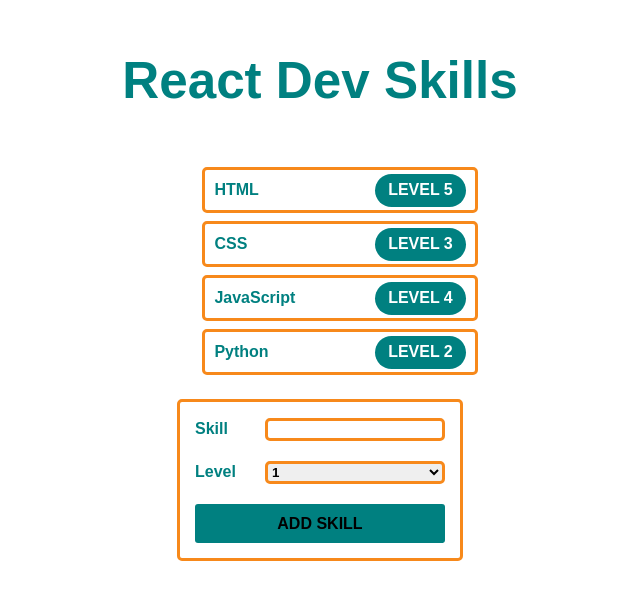
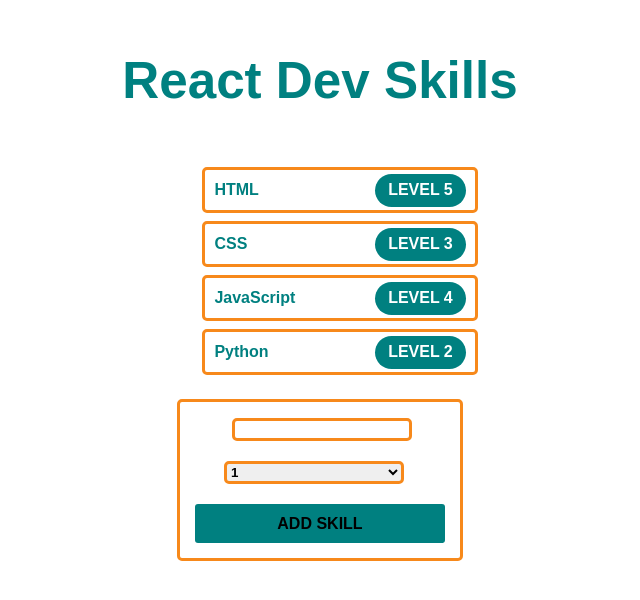
Before and after one commit to KeyNun95/react-dev-skills, a React (Vite) app: page / in a window 1280 px wide. Shown: the part 110-710 px from the top of the page, without its empty margins (320-960 px from the left). Built offline with nearby package versions, Linux system fonts and the light colour scheme.

Commit message:
finished

```diff
--- a/src/App.jsx
+++ b/src/App.jsx
@@ -14,20 +14,28 @@ import './App.css'
 // ];
 
 function App() {
-console.log('useState is..', useState);
-const [skills, setskills] = useState([
-  { name: "HTML", level: 5 },
-  { name: "CSS", level: 3 },
-  { name: "JavaScript", level: 4},
-  { name: "Python", level: 2},
-])
+  // console.log('useState is..', useState);
+  const [skillsObj, setSkills] = useState([
+    { name: "HTML", level: 5 },
+    { name: "CSS", level: 3 },
+    { name: "JavaScript", level: 4},
+    { name: "Python", level: 2},
+  ]);
+
+  function addSkill(skillFromTheForm) {
+    setSkills([
+      skillFromTheForm,
+      ...skillsObj
+    ])
+  }
+
 
   return (
     <div className="App">
       <h1>React Dev Skills</h1>
-      <SkillList skills={skills}/>
+      <SkillList skills={skillsObj}/>
 
-      <NewSkillForm />
+      <NewSkillForm addSkill={addSkill}/>
     </div>
   )
 };
--- a/src/NewSkillForm.jsx
+++ b/src/NewSkillForm.jsx
@@ -1,11 +1,53 @@
 import "./NewSkillForm.css";
+import { useState } from "react";
 
-export default function NewSkillForm() {
+export default function NewSkillForm({addSkill}) {
+    const [skill, setSkill] = useState({
+        name: "",
+        level: "3",
+    });
+
+    const [errorMessage, setErrorMessage] = useState('')
+
+    function handleChange(e){
+        console.log(e.target.value);
+
+        setSkill({
+            ...skill,
+            [e.target.name]: e.target.value
+        })
+    }
+
+    function handleSubmit(e){
+        e.preventDefault();
+        addSkill(skill);
+        setErrorMessage('');
+        setSkill({
+            name: "",
+            level: "3",
+        })
+    }
+
     return (
-        <form>
-            <label>Skill<input className="bar"></input></label>
-            <label>Level<select className="dropdown"><option>1</option><option>2</option><option>3</option><option>4</option><option>5</option></select></label>
+        <>
+        <span>{errorMessage ? errorMessage : ''}</span>
+        <form onSubmit={handleSubmit}>
+            <input
+                className="bar"
+                value={skill.name}
+                name="name"
+                onChange={handleChange}
+            />
+            <select className="dropdown" name="level" onChange={handleChange}>
+                <option value={1}>1</option>
+                <option value={2}>2</option>
+                <option value={3}>3</option>
+                <option value={4}>4</option>
+                <option value={5}>5</option>
+            </select>
+
             <button className="button">ADD SKILL</button>
         </form>
+        </>
     );
 }
```
